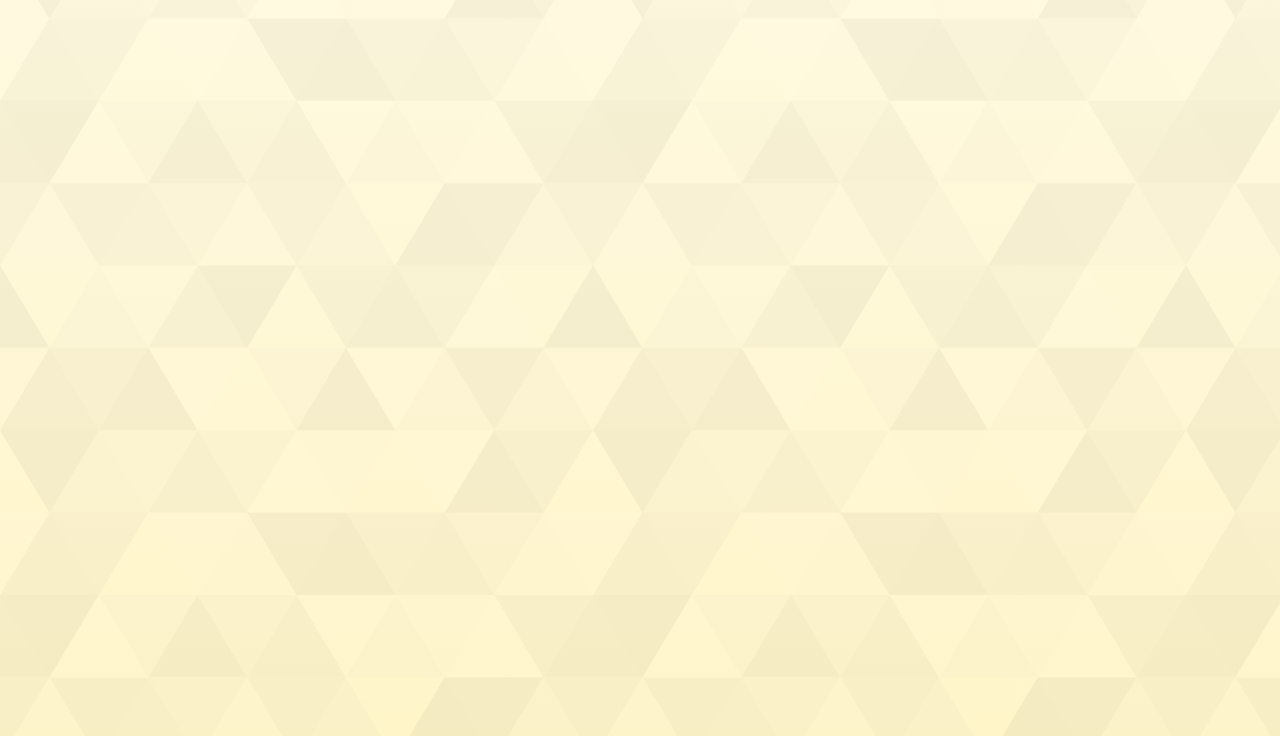
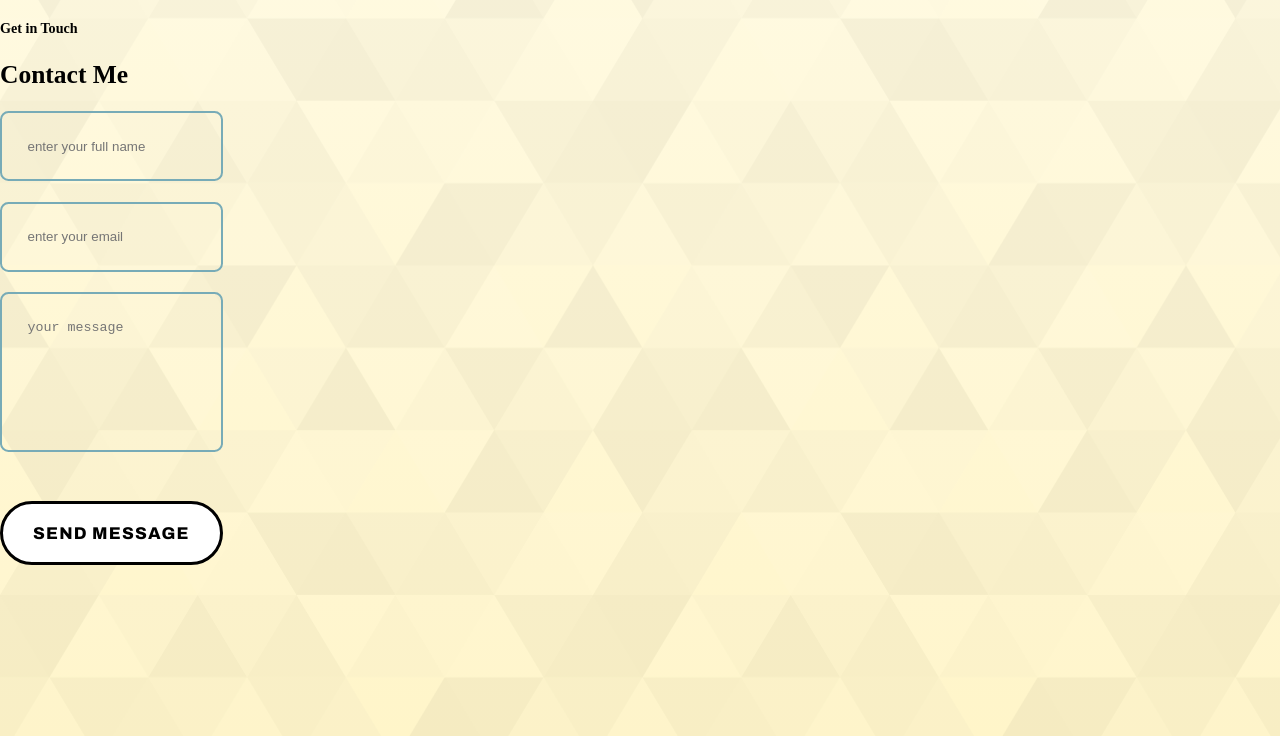
Before and after one commit to 2201gh-capstone-banana/2201gh-capstone, a React app: page /contact in a window 1280 px wide. Shown: the part 64-800 px from the top of the page. Built offline with nearby package versions, Linux system fonts and the light colour scheme; some packages are replaced by stand-ins of ours; no server answers; what fingerpose would draw is missing.

Commit message:
contact form

```diff
--- a/client/Routes.js
+++ b/client/Routes.js
@@ -16,6 +16,7 @@ import Learning from './components/Learning'
 import WordleApp from './components/WordleApp'
 import Idle from './components/Idle'
 import About from './components/About'
+import Contact from './components/Contact'
 
 class Routes extends React.Component {
 	constructor() {
@@ -79,7 +80,6 @@ class Routes extends React.Component {
 						<Router>
 							<Navbar />
 
-
 							<Switch>
 								<Route exact path="/" component={LandingPage} />
 								<Route exact path="/home" component={Home} />
@@ -88,6 +88,7 @@ class Routes extends React.Component {
 								<Route exact path="/signin" component={AuthForm} />
 								<Route exact path="/learning" component={Learning} />
 								<Route exact path="/wordle" component={WordleApp} />
+								<Route exact path="/contact" component={Contact} />
 							</Switch>
 						</Router>
 					</IdleTimer>
@@ -103,6 +104,7 @@ class Routes extends React.Component {
 							<Route exact path="/signin" component={AuthForm} />
 							<Route exact path="/learning" component={Learning} />
 							<Route exact path="/wordle" component={WordleApp} />
+							<Route exact path="/contact" component={Contact} />
 						</Switch>
 					</Router>
 				)}
--- /dev/null
+++ b/client/components/Contact.js
@@ -0,0 +1,51 @@
+import React from 'react'
+import { HiOutlineMail } from 'react-icons/hi'
+import { AiOutlineLinkedin } from 'react-icons/ai'
+import { useRef } from 'react'
+import emailjs from 'emailjs-com'
+
+const Contact = () => {
+	const form = useRef()
+	const sendEmail = e => {
+		e.preventDefault()
+		emailjs.sendForm(
+			'service_9lxrh4x',
+			'template_ymvgycl',
+			form.current,
+			'user_I7zYrsWnt3gWSOrqz7h5R'
+		)
+		e.target.reset()
+	}
+	return (
+		<section id="contact">
+			<h5>Get in Touch</h5>
+			<h2>Contact Me</h2>
+			<div className="container contact__container">
+				<form ref={form} onSubmit={sendEmail}>
+					<input
+						type="text"
+						name="name"
+						placeholder="enter your full name"
+						required
+					/>
+					<input
+						type="email"
+						name="email"
+						placeholder="enter your email"
+						required
+					/>
+					<textarea
+						name="message"
+						rows="7"
+						placeholder="your message"
+						required></textarea>
+					<button type="submit" className="btn btn-primary">
+						Send Message
+					</button>
+				</form>
+			</div>
+		</section>
+	)
+}
+
+export default Contact
--- a/client/components/Navbar.js
+++ b/client/components/Navbar.js
@@ -60,6 +60,14 @@ function Navbar(props) {
 								Game
 							</Link>
 						</li>
+						<li>
+							<Link
+								to="/contact"
+								className="nav-links"
+								onClick={closeMobileMenu}>
+								Contact Us
+							</Link>
+						</li>
 
 						{/* Show the signout only if the user is not logged in */}
 						{!props.correctUser ? (
--- /dev/null
+++ b/css/contact.css
@@ -0,0 +1,82 @@
+:root {
+	--color-bg: #1d3e53;
+	--color-bg-variant: #254b62;
+	--color-primary: #476d7c;
+	--color-primary-variant: #77abb7;
+	--color-white: #fff;
+	--color-light: rgba(255, 255, 255, 0.6);
+
+	--transition: all 400ms ease;
+
+	--container-width-lg: 75%;
+	--container-width-md: 86%;
+	--container-width-sm: 90%;
+}
+.container.contact__container {
+	width: 58%;
+	display: grid;
+	grid-template-columns: 30% 58%;
+	gap: 12%;
+}
+
+.contact__options {
+	display: flex;
+	flex-direction: column;
+	gap: 1.2rem;
+}
+
+.contact__option {
+	background: var(--color-bg-variant);
+	padding: 1.2rem;
+	border-radius: 1.2rem;
+	text-align: center;
+	border: 1px solid transparent;
+	transition: var(--transition);
+}
+.contact__option:hover {
+	background: transparent;
+	border-color: var(--color-primary-variant);
+}
+
+.contact__option-icon {
+	font-size: 1.5rem;
+	margin-bottom: 0.5rem;
+}
+
+.contact__option a {
+	margin-top: 0.7rem;
+	display: inline-block;
+	font-size: 0.8rem;
+}
+
+form {
+	display: flex;
+	flex-direction: column;
+	gap: 1.2rem;
+}
+
+input,
+textarea {
+	width: 100%;
+	padding: 1.5rem;
+	border-radius: 0.5rem;
+	background: transparent;
+	border: 2px solid var(--color-primary-variant);
+	resize: none;
+	color: var(--color-white);
+}
+
+/*===========MEDIA QUERIES(MEDIUM DEVICES)=========*/
+@media screen and (max-width: 1024px) {
+	.container.contact__container {
+		grid-template-columns: 1fr;
+		gap: 2rem;
+	}
+}
+
+/*===========MEDIA QUERIES(SMALL DEVICES)=========*/
+@media screen and (max-width: 600px) {
+	.container.contact__container {
+		width: var(--container-width-sm);
+	}
+}
--- a/css/index.css
+++ b/css/index.css
@@ -10,6 +10,7 @@
 @import url('modal.css');
 @import url('navbar.css');
 @import url('sidebar.css');
+@import url('contact.css');
 /* Global variables. */
 :root {
 	--fnt-siz: 17px;
--- a/package.json
+++ b/package.json
@@ -32,6 +32,7 @@
     "bcrypt": "^5.0.0",
     "compression": "^1.7.3",
     "dotenv": "^16.0.0",
+    "emailjs-com": "^3.2.0",
     "express": "^4.16.4",
     "fingerpose": "^0.1.0",
     "history": "^4.9.0",
```
